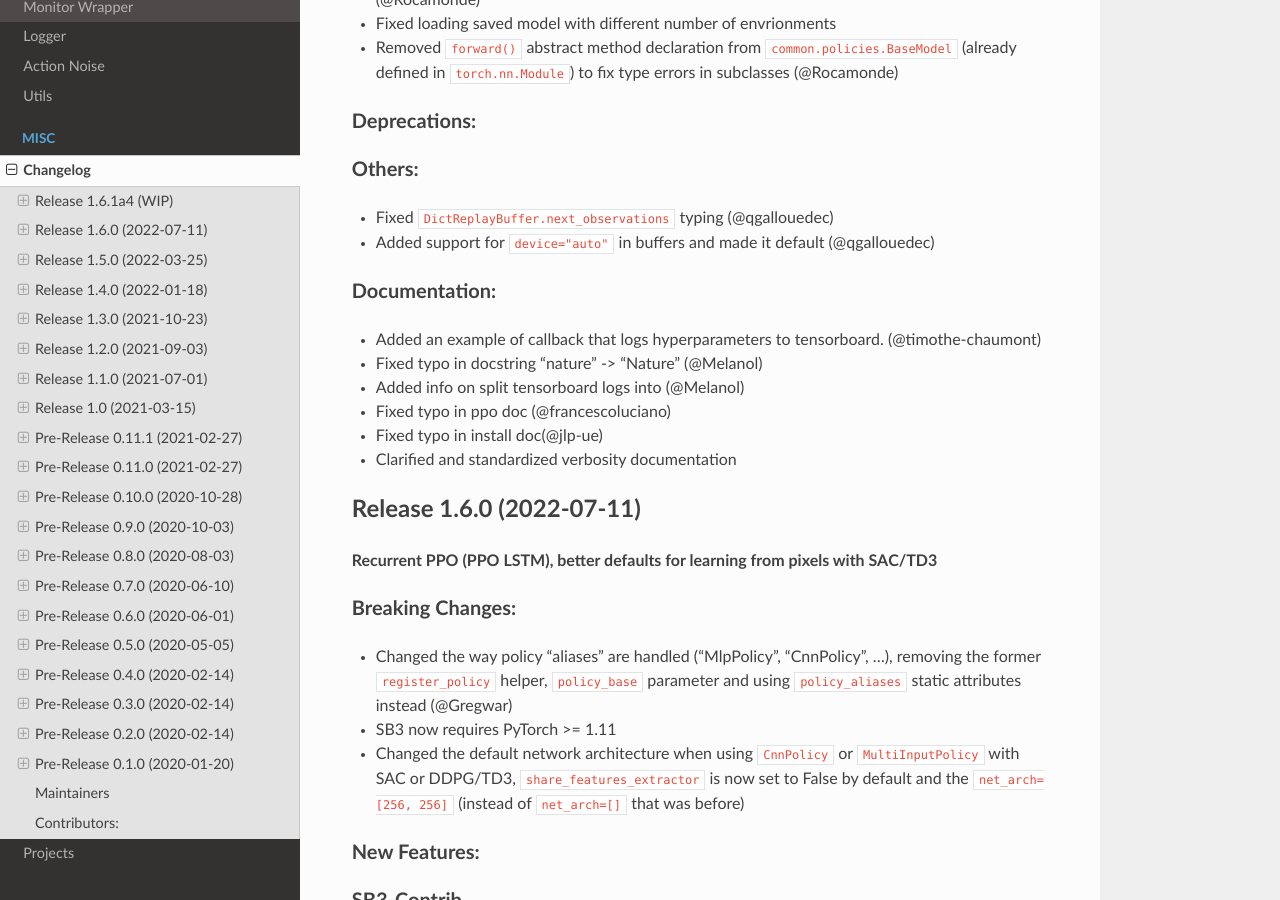
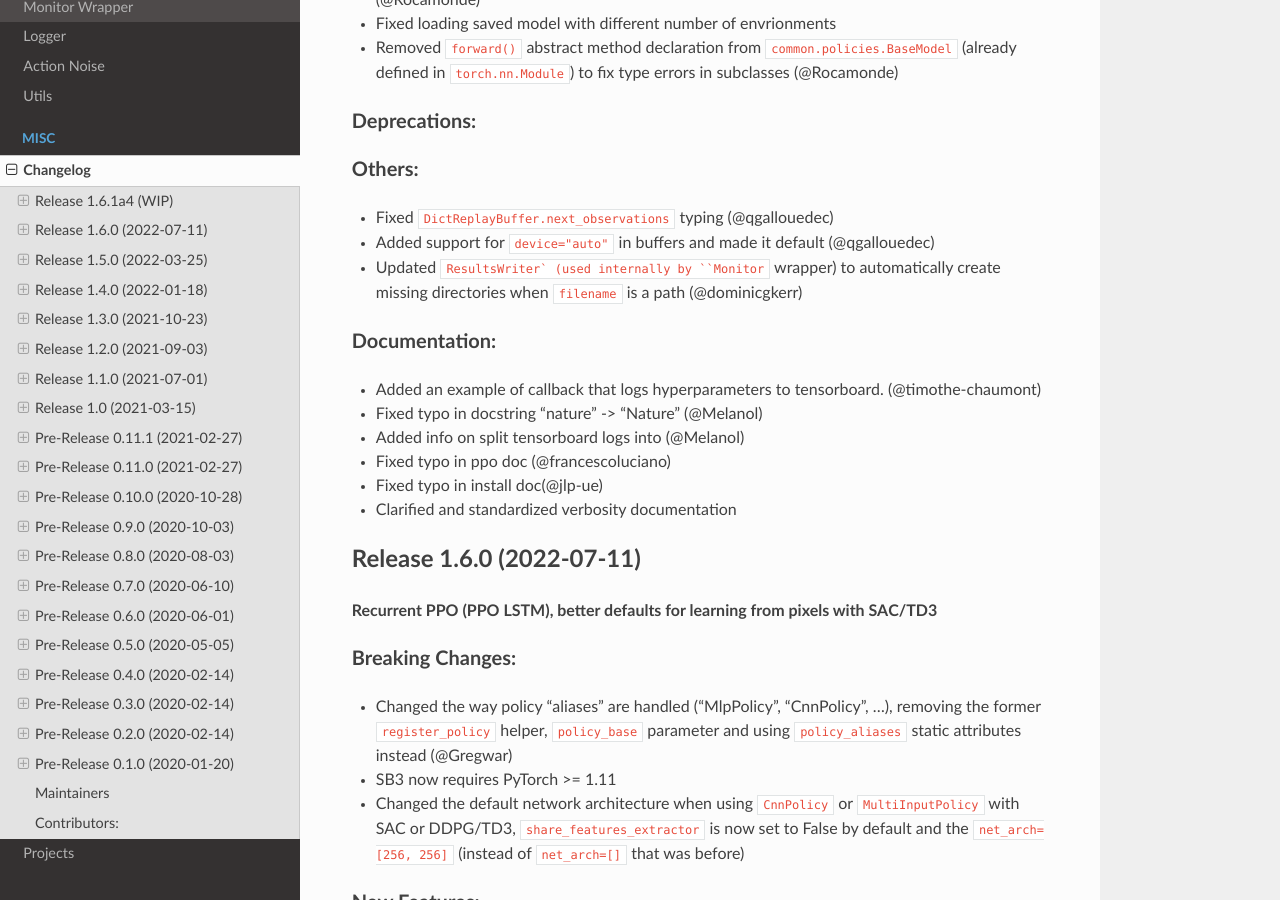
Before and after one commit to DLR-RM/stable-baselines3, a Sphinx documentation site: the page built from docs/misc/changelog.rst, in a window 1280 px wide and 900 px high, scrolled down 854 px. Built offline with Sphinx 7.4.7 and the Read the Docs theme 2.0.0, drawn with Linux system fonts in a browser that asks for light colours.

Commit message:
Added description of #1068

```diff
--- a/docs/misc/changelog.rst
+++ b/docs/misc/changelog.rst
@@ -38,8 +38,8 @@ Deprecations:
 Others:
 ^^^^^^^
 - Fixed ``DictReplayBuffer.next_observations`` typing (@qgallouedec)
-
 - Added support for ``device="auto"`` in buffers and made it default (@qgallouedec)
+- Updated ``ResultsWriter` (used internally by ``Monitor`` wrapper) to automatically create missing directories when ``filename`` is a path (@dominicgkerr)
 
 Documentation:
 ^^^^^^^^^^^^^^
```
